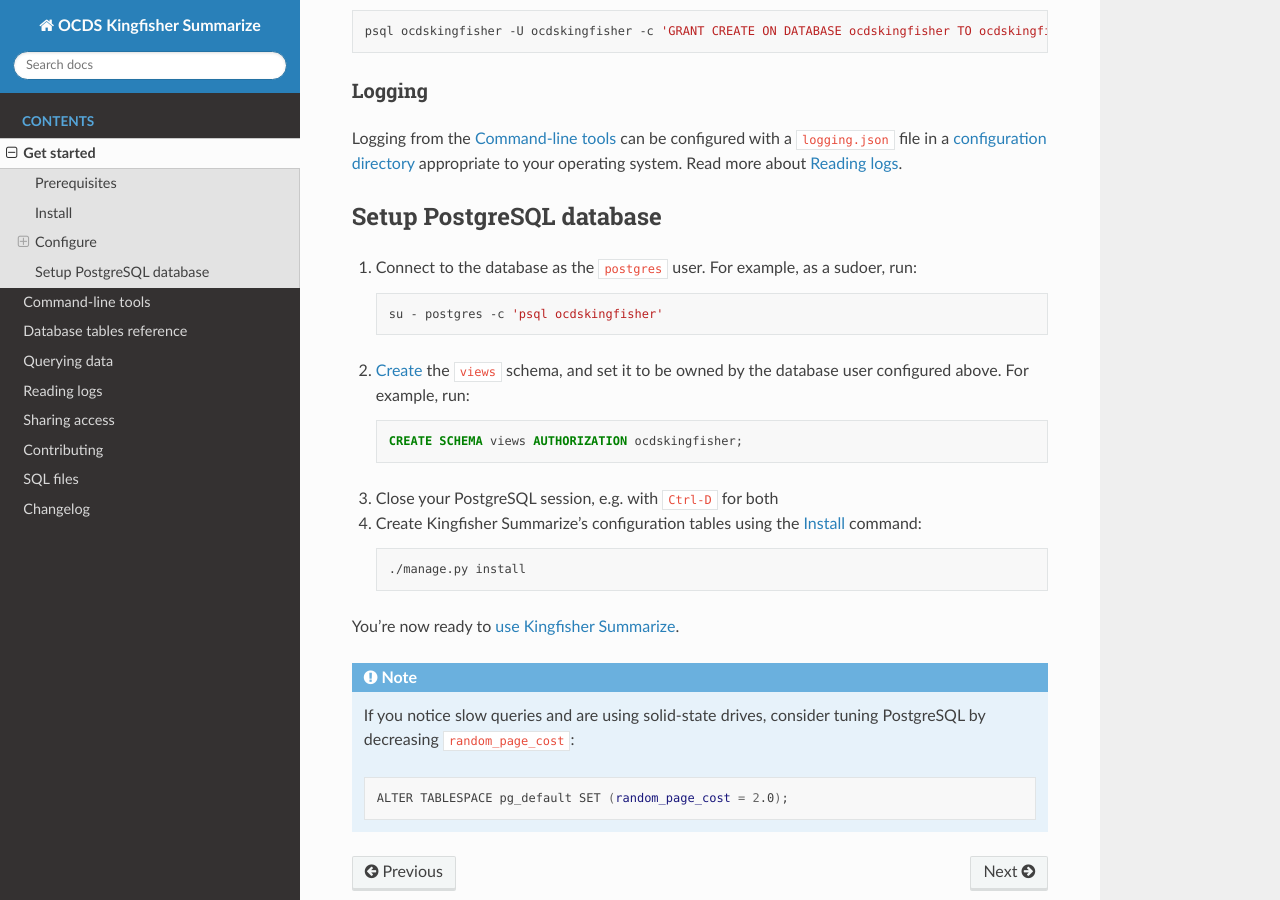
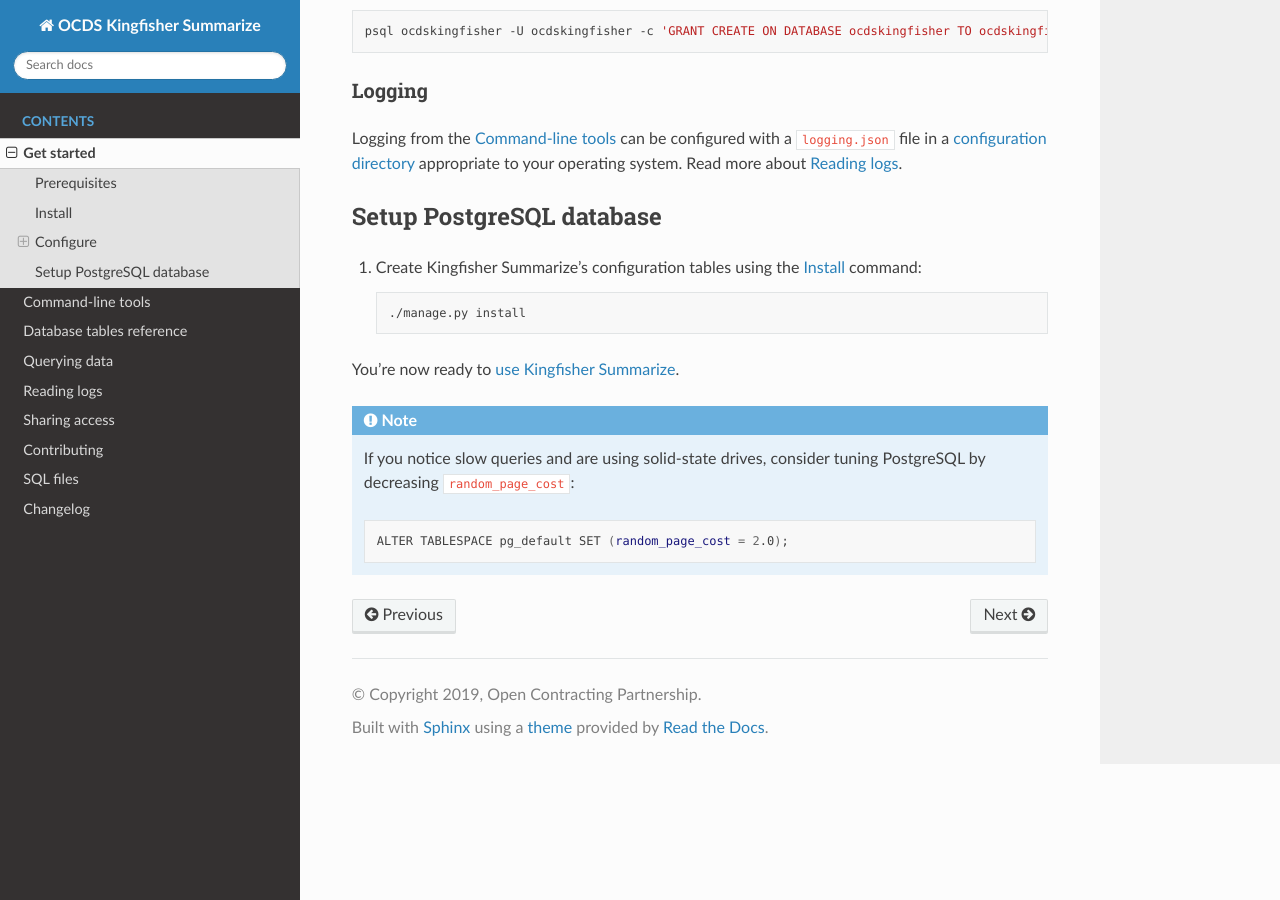
Before and after one commit to open-contracting/kingfisher-summarize, a Sphinx documentation site: the page built from docs/get-started.rst, in a window 1280 px wide and 900 px high, scrolled down 1232 px. Built offline with Sphinx 7.4.7 and the Read the Docs theme 2.0.0, drawn with Linux system fonts in a browser that asks for light colours.

Commit message:
cli: Create schema 'views' if it does not exist

```diff
--- a/docs/get-started.rst
+++ b/docs/get-started.rst
@@ -69,20 +69,6 @@
 Setup PostgreSQL database
 -------------------------
 
-#. Connect to the database as the ``postgres`` user. For example, as a sudoer, run:
-
-   .. code-block:: bash
-
-      su - postgres -c 'psql ocdskingfisher'
-
-#. `Create <https://www.postgresql.org/docs/current/sql-createschema.html>`__ the ``views`` schema, and set it to be owned by the database user configured above. For example, run:
-
-   .. code-block:: sql
-
-      CREATE SCHEMA views AUTHORIZATION ocdskingfisher;
-
-#. Close your PostgreSQL session, e.g. with ``Ctrl-D`` for both
-
 #. Create Kingfisher Summarize's configuration tables using the :ref:`install` command:
 
    .. code-block:: bash
--- a/manage.py
+++ b/manage.py
@@ -159,6 +159,7 @@
     """
     logger = logging.getLogger('ocdskingfisher.summarize.install')
 
+    db.execute('CREATE SCHEMA IF NOT EXISTS views')
     db.execute('CREATE TABLE IF NOT EXISTS views.read_only_user(username VARCHAR(64) NOT NULL PRIMARY KEY)')
     db.execute("""
         CREATE TABLE IF NOT EXISTS views.mapping_sheets (
```
Also changed, not shown: 1 other file.
